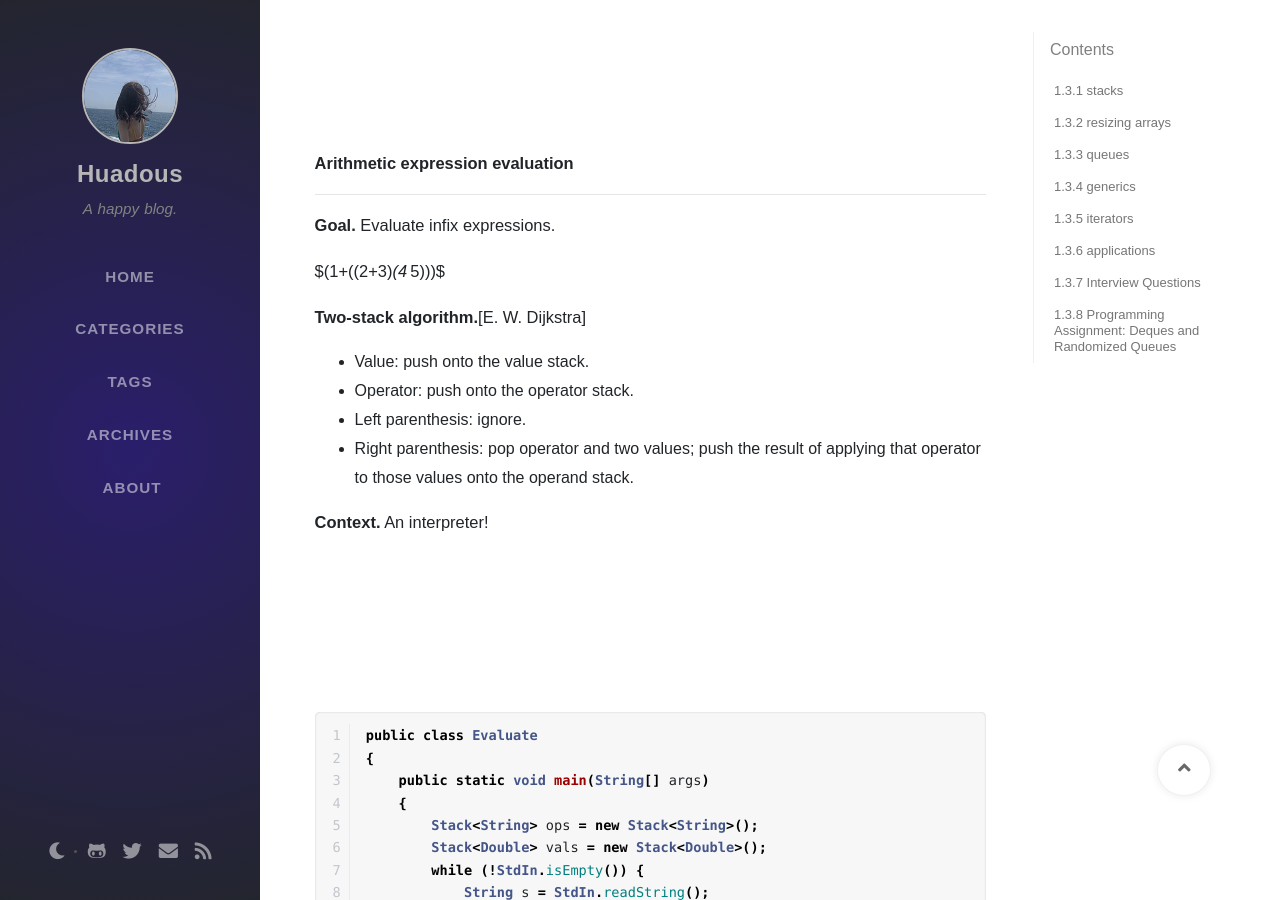
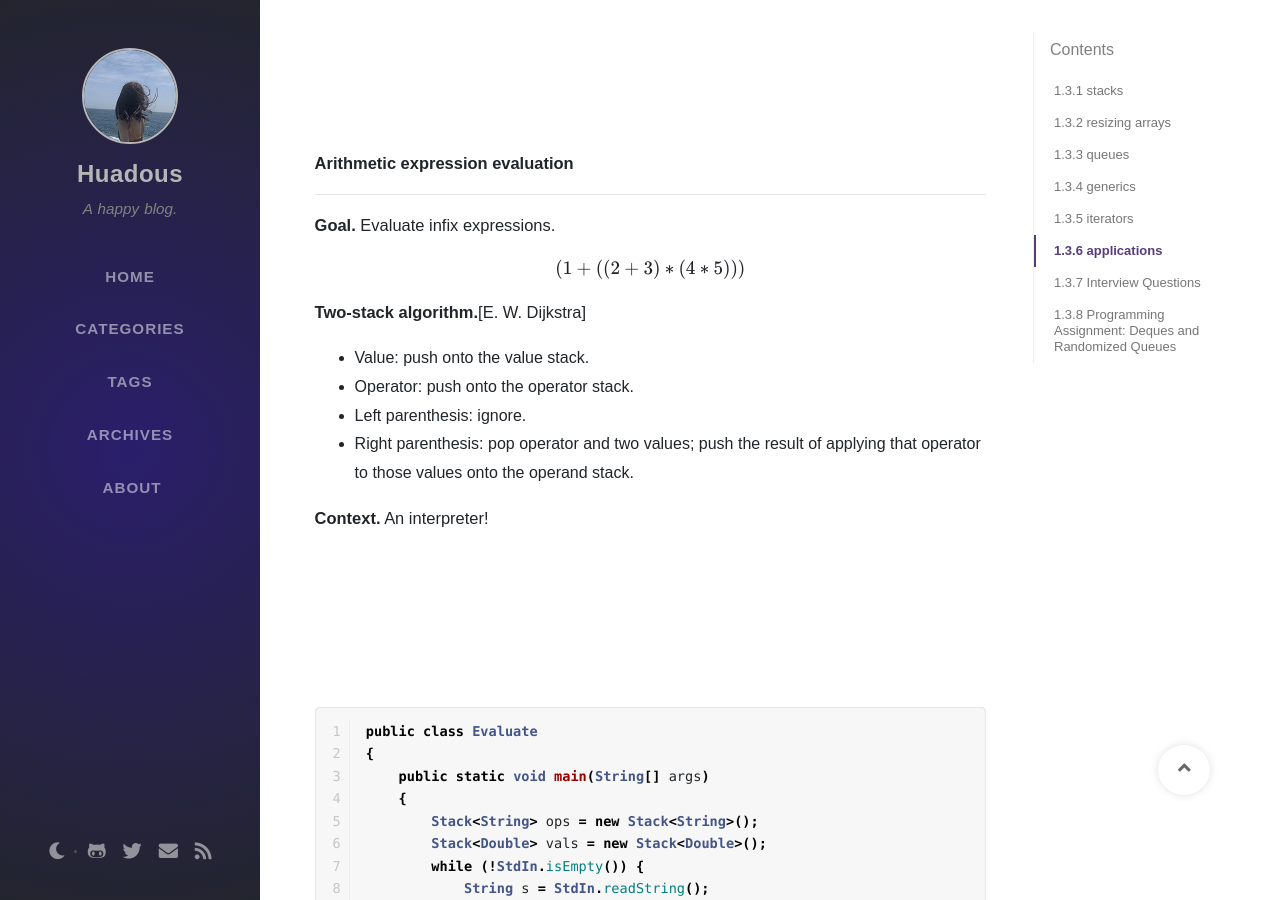
Before and after one commit to Huadous/huadous.github.io, a Jekyll site: the page built from _posts/2020-07-10-Algorithms-Part-1-Week-2-1.md, in a window 1280 px wide and 900 px high, scrolled down 17156 px. Built offline with Jekyll 4.4.1, drawn with Linux system fonts in a browser that asks for light colours; nearby versions of some CDN libraries; some web fonts are replaced; formulas are drawn with MathJax 3; comment, search, counter and statistics services are not loaded.

```diff
--- a/_posts/2020-07-10-Algorithms-Part-1-Week-2-1.md
+++ b/_posts/2020-07-10-Algorithms-Part-1-Week-2-1.md
@@ -736,7 +736,7 @@ Generate random open sits in an $N-by-N$ percolation system.
 
 **Goal.** Evaluate infix expressions.
 
-$(1+((2+3)*(4*5)))$
+$$(1+((2+3)*(4*5)))$$
 
 **Two-stack algorithm.**[E. W. Dijkstra]
 
```
